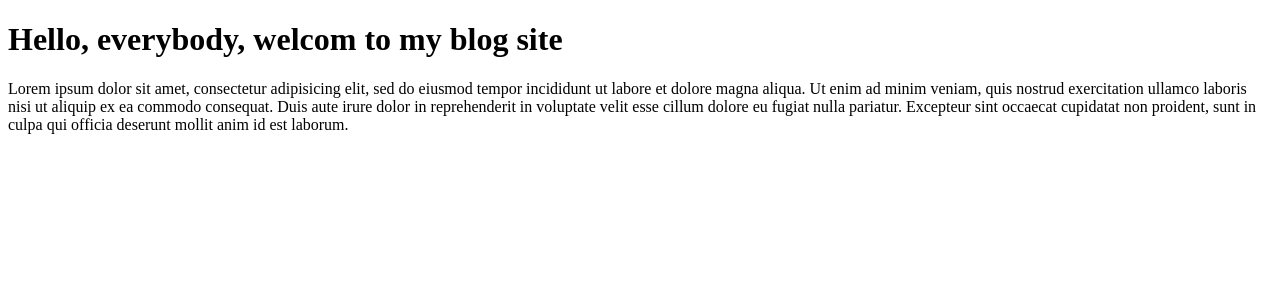
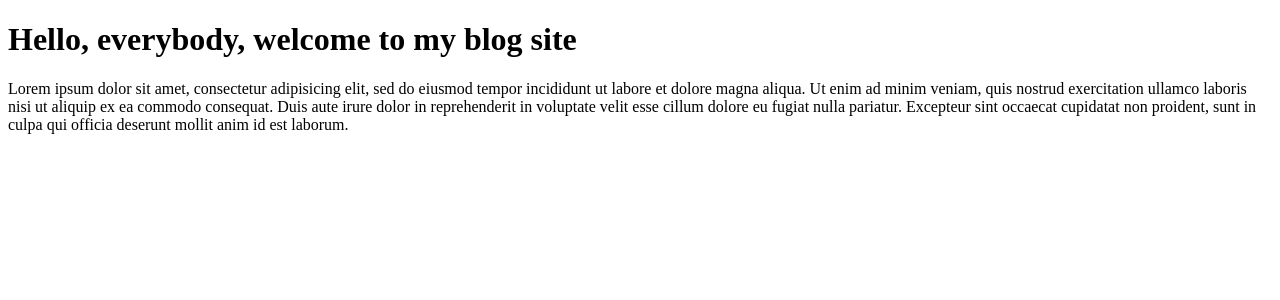
Before and after one commit to hrdv10/Randompostandstuff, a Jekyll site: the page aboutme/index.html, which Jekyll copies as it is, in a window 1280 px wide. Shown: the top 300 px of the page. Built offline with Jekyll 4.4.1, drawn with Linux system fonts in a browser that asks for light colours.

Commit message:
Update index.html

```diff
--- a/aboutme/index.html
+++ b/aboutme/index.html
@@ -7,7 +7,7 @@
   <title>About me</title>
 </head>
 <body>
-<h1>Hello, everybody, welcom to my blog site </h1>
+<h1>Hello, everybody, welcome to my blog site </h1>
 <p>Lorem ipsum dolor sit amet, consectetur adipisicing elit, sed do eiusmod tempor incididunt ut labore et dolore magna aliqua. Ut enim ad minim veniam, quis nostrud exercitation ullamco laboris nisi ut aliquip ex ea commodo consequat. Duis aute irure dolor in reprehenderit in voluptate velit esse cillum dolore eu fugiat nulla pariatur. Excepteur sint occaecat cupidatat non proident, sunt in culpa qui officia deserunt mollit anim id est laborum.
 </p>
 </body>
```
